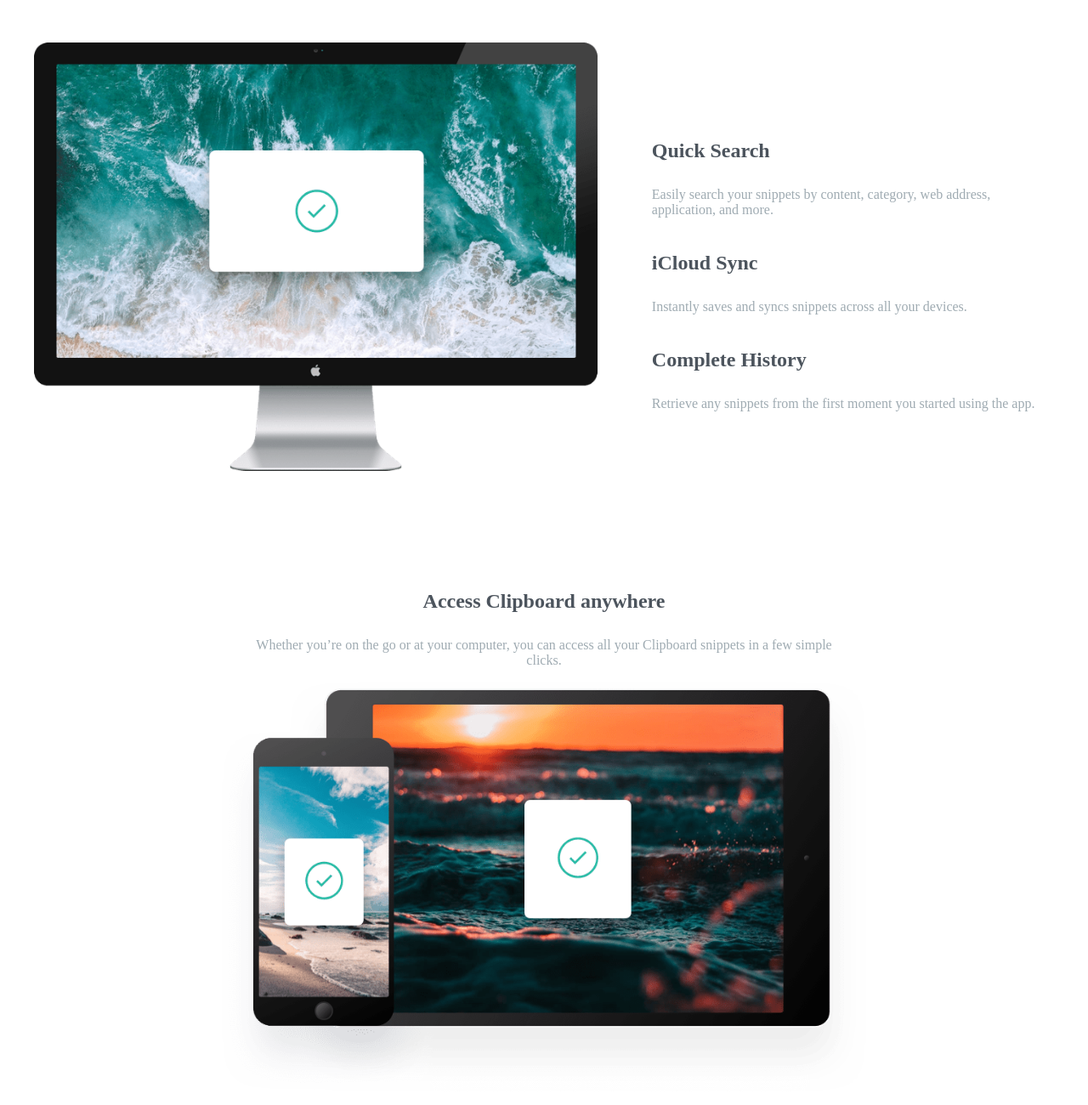
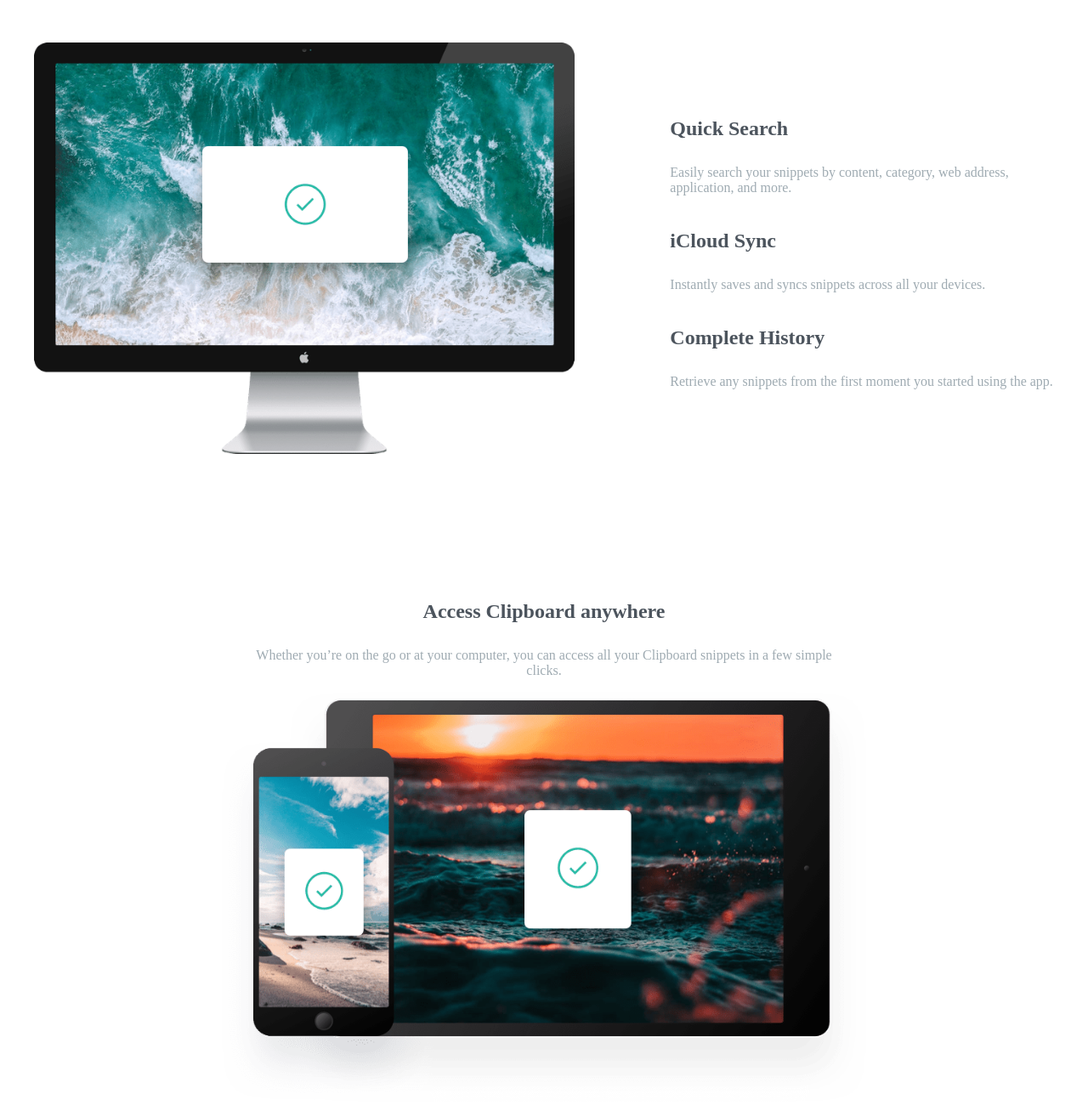
Before and after one commit to Gokul788/clipboard-landing-page, a plain HTML site: page index.html in a window 1280 px wide. Shown: the part 640-1940 px from the top of the page at 85% size. Drawn offline with Linux system fonts and the light colour scheme; a web font is replaced by a local one.

Commit message:
Html and Css

```diff
--- a/style.css
+++ b/style.css
@@ -206,8 +206,16 @@ body{
    .features-section{
     display: flex;
     margin-top: 4rem;
-    align-items: center;
+    align-items:center;
     justify-content: center;
+    margin-bottom: 5rem;
+    gap: 3rem;
+   }
+
+   .feature-item{
+    width: 100%;
+    margin-top: 0;
+    margin-bottom: 2rem;
 
    }
    .feature-heading{
@@ -223,9 +231,10 @@ body{
     width: 60%;
     margin: 1rem auto;
 
+
    }
    .access-section{
-    margin-top: 3rem;
+    margin-top: 5rem;
     display: flex;
     flex-direction: column;
    }
@@ -235,7 +244,7 @@ body{
 
    .workflow-container{
     flex-direction: row;
-    justify-content:space-between;
+    justify-content:space-evenly;
     align-items: center;
     margin-right:0;
    }
@@ -261,6 +270,10 @@ body{
    .brands-container{
     margin-top: 2rem;
     flex-direction: row;
+    justify-content: space-evenly;
+   }
+   .brands-container > img{
+    max-width: 180px;
    }
 
    .footer{
```
